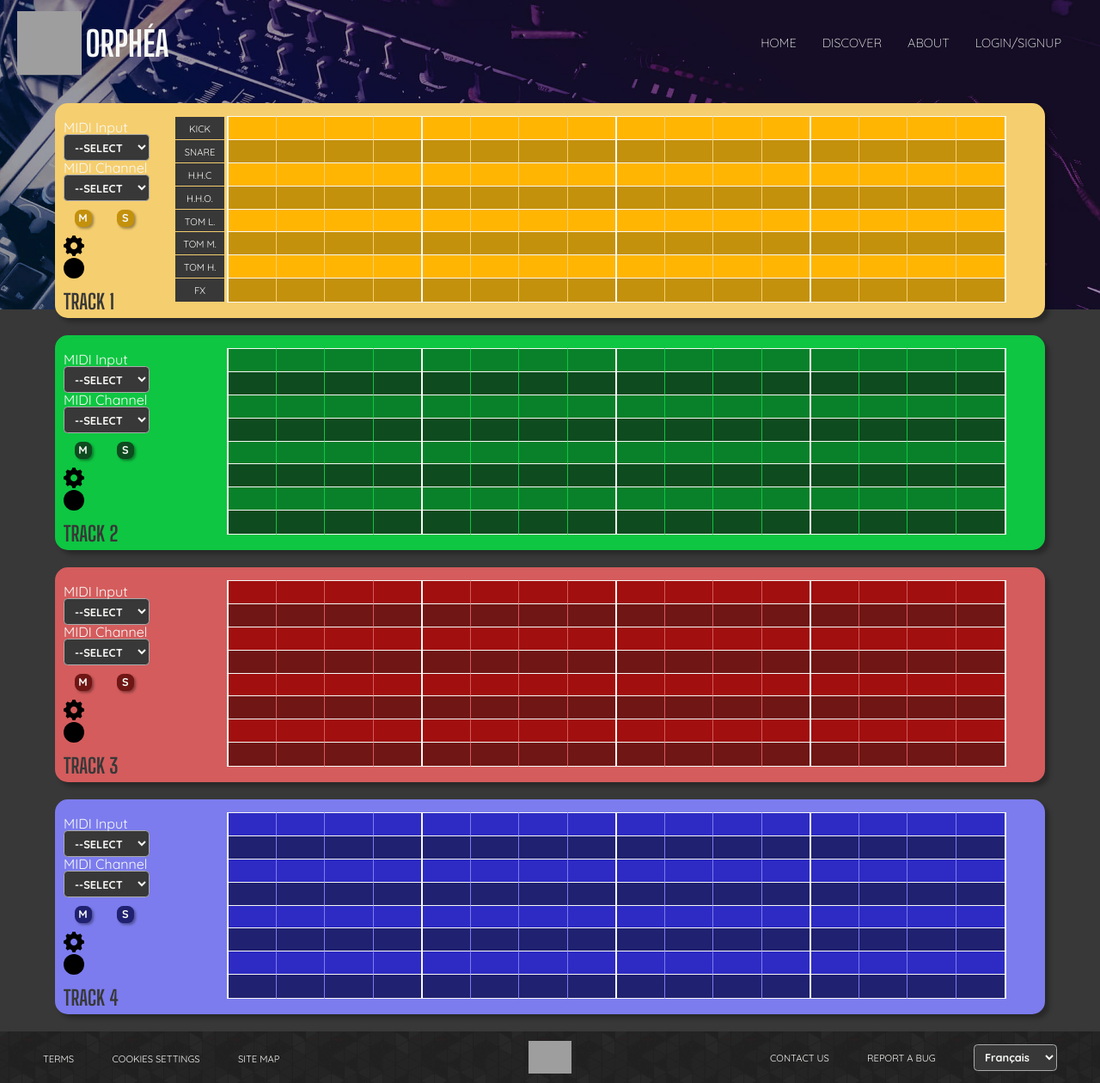
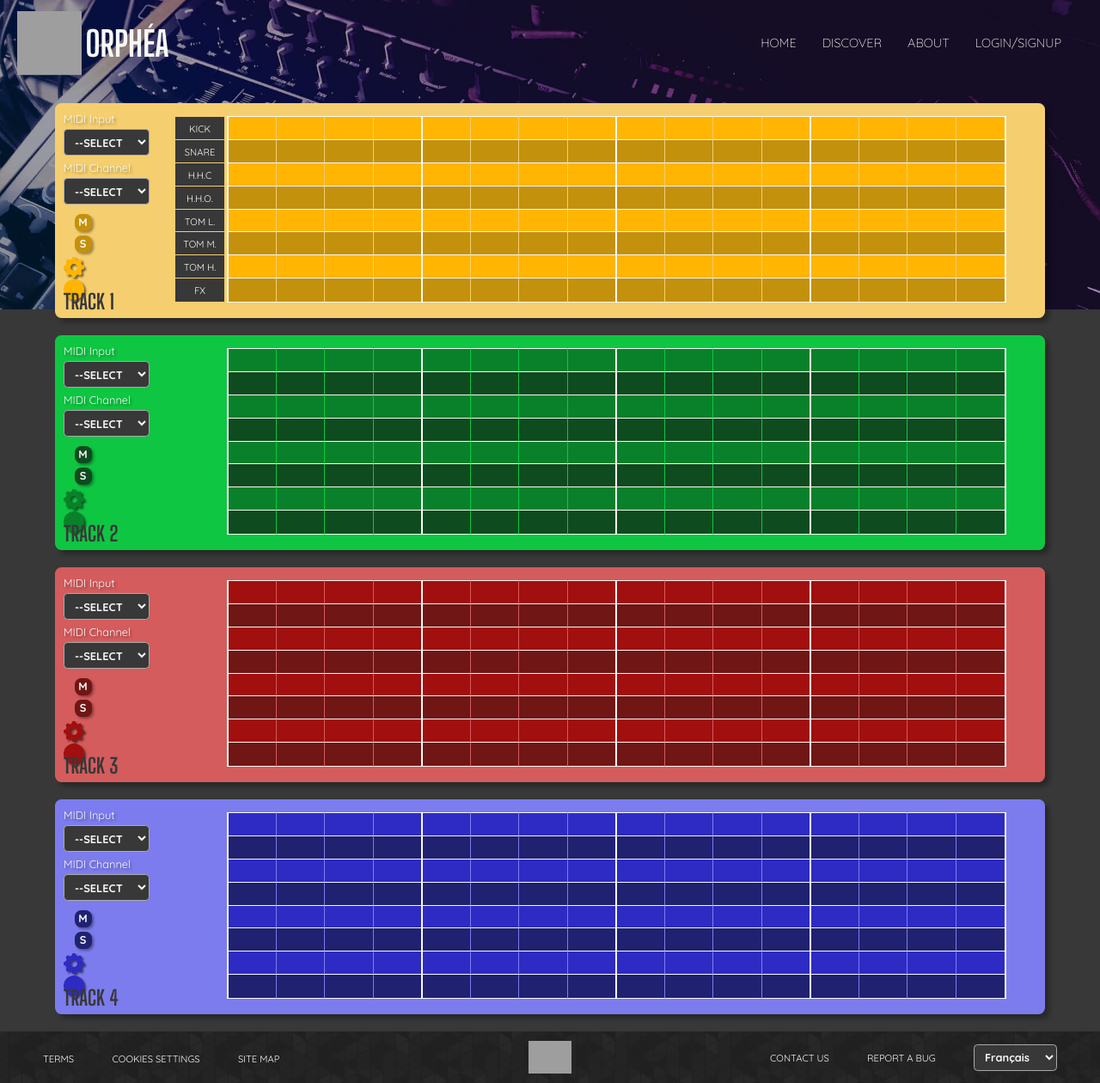
Before and after one commit to HadrienVerrier/ORPHEA, a PHP site: page /compose.html in a window 1280 px wide. Shown: the whole page at 86% size. Run offline with PHP 8.4, Linux system fonts and the light colour scheme; grey boxes are pictures that could not be loaded.

Commit message:
update compose page

```diff
--- a/compose.html
+++ b/compose.html
@@ -103,7 +103,6 @@
             <div id="t1" data-type="drums" data-synth='original'>
                 <div class="controls">
                     <div>
-                        <label for="midi_input_t1">MIDI Input</label>
                         <select id="midi_input_t1" name="midi_input_t1">
                             <option value="">--SELECT MIDI DEVICE--</option>
                             <option value="midi_t1_1">Focusrite Midi</option>
@@ -111,7 +110,7 @@
                             <option value="midi_t1_3">KeyStepPro</option>
                             <option value="midi_t1_4">MicroFreaks</option>
                         </select>
-                        <label for="midi_channel_t1">MIDI Channel</label>
+                        <label for="midi_input_t1">MIDI Input</label>
                         <select id="midi_channel_t1" name="midi_channel_t1">
                             <option>--SELECT MIDI CHANNEL--</option>
                             <option value="ch_t1_1">1</option>
@@ -131,6 +130,7 @@
                             <option value="ch_t1_15">15</option>
                             <option value="ch_t1_16">16</option>
                         </select>
+                        <label for="midi_channel_t1">MIDI Channel</label>
 
                         <input type="checkbox" id="mute_t1" name="mute_t1">
                         <label for="mute_t1">M</label>
@@ -438,7 +438,7 @@
             </div>
             <div id="t2" data-type="drums" data-synth='original'>
                 <div class="controls">
-                    <div><label for="midi_input_t2">MIDI Input</label>
+                    <div>
                         <select id="midi_input_t2" name="midi_input_t2">
                             <option value="">--SELECT MIDI DEVICE--</option>
                             <option value="midi_t2_1">Focusrite Midi</option>
@@ -446,7 +446,7 @@
                             <option value="midi_t2_3">KeyStepPro</option>
                             <option value="midi_t2_4">MicroFreaks</option>
                         </select>
-                        <label for="midi_channel_t2">MIDI Channel</label>
+                        <label for="midi_input_t2">MIDI Input</label>
                         <select id="midi_channel_t2" name="midi_channel_t2">
                             <option>--SELECT MIDI CHANNEL--</option>
                             <option value="ch_t2_1">1</option>
@@ -466,6 +466,8 @@
                             <option value="ch_t2_15">15</option>
                             <option value="ch_t2_16">16</option>
                         </select>
+                        <label for="midi_channel_t2">MIDI Channel</label>
+
                         <input type="checkbox" id="mute_t2" name="mute_t2">
                         <label for="mute_t2">M</label>
                         <input type="checkbox" id="solo_t2" name="solo_t2">
@@ -762,7 +764,7 @@
             </div>
             <div id="t3" data-type="drums" data-synth='original'>
                 <div class="controls">
-                    <div><label for="midi_input_t3">MIDI Input</label>
+                    <div>
                         <select id="midi_input_t3" name="midi_input_t3">
                             <option value="">--SELECT MIDI DEVICE--</option>
                             <option value="midi_t3_1">Focusrite Midi</option>
@@ -770,7 +772,7 @@
                             <option value="midi_t3_3">KeyStepPro</option>
                             <option value="midi_t3_4">MicroFreaks</option>
                         </select>
-                        <label for="midi_channel_t3">MIDI Channel</label>
+                        <label for="midi_input_t3">MIDI Input</label>
                         <select id="midi_channel_t3" name="midi_channel_t3">
                             <option>--SELECT MIDI CHANNEL--</option>
                             <option value="ch_t3_1">1</option>
@@ -790,6 +792,8 @@
                             <option value="ch_t3_15">15</option>
                             <option value="ch_t3_16">16</option>
                         </select>
+                        <label for="midi_channel_t3">MIDI Channel</label>
+
                         <input type="checkbox" id="mute_t3" name="mute_t3">
                         <label for="mute_t3">M</label>
                         <input type="checkbox" id="solo_t3" name="solo_t3">
@@ -1087,7 +1091,6 @@
             <div id="t4" data-type="drums" data-synth='original'>
                 <div class="controls">
                     <div>
-                        <label for="midi_input_t4">MIDI Input</label>
                         <select id="midi_input_t4" name="midi_input_t4">
                             <option value="">--SELECT MIDI DEVICE--</option>
                             <option value="midi_t4_1">Focusrite Midi</option>
@@ -1095,7 +1098,7 @@
                             <option value="midi_t4_3">KeyStepPro</option>
                             <option value="midi_t4_4">MicroFreaks</option>
                         </select>
-                        <label for="midi_channel_t4">MIDI Channel</label>
+                        <label for="midi_input_t4">MIDI Input</label>
                         <select id="midi_channel_t4" name="midi_channel_t4">
                             <option>--SELECT MIDI CHANNEL--</option>
                             <option value="ch_t4_1">1</option>
@@ -1115,6 +1118,8 @@
                             <option value="ch_t4_15">15</option>
                             <option value="ch_t4_16">16</option>
                         </select>
+                        <label for="midi_channel_t4">MIDI Channel</label>
+
                         <input type="checkbox" id="mute_t4" name="mute_t4">
                         <label for="mute_t4">M</label>
                         <input type="checkbox" id="solo_t4" name="solo_t4">
--- a/css/_compose.scss
+++ b/css/_compose.scss
@@ -34,7 +34,7 @@ main#compose {
 			margin: 2rem 0;
 			height: 25rem;
 			box-shadow: $shadow;
-			border-radius: $borderRadius;
+			border-radius: $borderRadius * 0.5;
 			overflow: hidden;
 			.controls {
 				position: relative;
@@ -48,16 +48,30 @@ main#compose {
 					position: absolute;
 					select {
 						width: 10rem;
+						position: relative;
+						top: 1rem;
+						&:first-of-type {
+							margin-bottom: 1rem;
+						}
+
+						& + label {
+							position: relative;
+							top: -5.2rem;
+							font-size: $regular * 0.8;
+							text-shadow: 2px 2px 3px rgba(0, 0, 0, 0.363);
+						}
+						&:last-of-type + label {
+							top: -4.2rem;
+						}
 					}
 					input[type="checkbox"] {
 						display: none;
-
 						& + label {
-							display: inline-block;
+							display: block;
 							background-color: $main;
 							width: 2rem;
 							height: 2rem;
-							margin: 1rem 1.25rem;
+							margin: 0.5rem 1.25rem;
 							text-align: center;
 							font-weight: bolder;
 							font-size: $regular * 0.8;
@@ -71,9 +85,14 @@ main#compose {
 						color: $background;
 						font-weight: bolder;
 						font-size: $regular * 1.5;
+						line-height: 0;
 						text-indent: 0;
-						position: relative;
-						top: -0.5rem;
+						position: absolute;
+						bottom: -2rem;
+					}
+					svg {
+						filter: drop-shadow(2px 2px 1px rgba(0, 0, 0, 0.555));
+						display: inline-block;
 					}
 				}
 			}
@@ -159,6 +178,9 @@ main#compose {
 								background-color: var(--tmain);
 							}
 						}
+						svg {
+							fill: var(--tmain);
+						}
 					}
 				}
 				div[id^="seq"] {
--- a/css/main.css
+++ b/css/main.css
@@ -837,7 +837,7 @@ main#compose #tracks > div[id^="t"] {
   height: 25rem;
   -webkit-box-shadow: 5px 5px 5px rgba(0, 0, 0, 0.281);
           box-shadow: 5px 5px 5px rgba(0, 0, 0, 0.281);
-  border-radius: 1.5rem;
+  border-radius: 0.75rem;
   overflow: hidden;
 }
 
@@ -860,6 +860,23 @@ main#compose #tracks > div[id^="t"] .controls > div {
 
 main#compose #tracks > div[id^="t"] .controls > div select {
   width: 10rem;
+  position: relative;
+  top: 1rem;
+}
+
+main#compose #tracks > div[id^="t"] .controls > div select:first-of-type {
+  margin-bottom: 1rem;
+}
+
+main#compose #tracks > div[id^="t"] .controls > div select + label {
+  position: relative;
+  top: -5.2rem;
+  font-size: 1.28rem;
+  text-shadow: 2px 2px 3px rgba(0, 0, 0, 0.363);
+}
+
+main#compose #tracks > div[id^="t"] .controls > div select:last-of-type + label {
+  top: -4.2rem;
 }
 
 main#compose #tracks > div[id^="t"] .controls > div input[type="checkbox"] {
@@ -867,11 +884,11 @@ main#compose #tracks > div[id^="t"] .controls > div input[type="checkbox"] {
 }
 
 main#compose #tracks > div[id^="t"] .controls > div input[type="checkbox"] + label {
-  display: inline-block;
+  display: block;
   background-color: #650076;
   width: 2rem;
   height: 2rem;
-  margin: 1rem 1.25rem;
+  margin: 0.5rem 1.25rem;
   text-align: center;
   font-weight: bolder;
   font-size: 1.28rem;
@@ -886,9 +903,16 @@ main#compose #tracks > div[id^="t"] .controls > div .track-name {
   color: #383838;
   font-weight: bolder;
   font-size: 2.4rem;
+  line-height: 0;
   text-indent: 0;
-  position: relative;
-  top: -0.5rem;
+  position: absolute;
+  bottom: -2rem;
+}
+
+main#compose #tracks > div[id^="t"] .controls > div svg {
+  -webkit-filter: drop-shadow(2px 2px 1px rgba(0, 0, 0, 0.555));
+          filter: drop-shadow(2px 2px 1px rgba(0, 0, 0, 0.555));
+  display: inline-block;
 }
 
 main#compose #tracks > div[id^="t"] div[id^="seq"] {
@@ -984,6 +1008,10 @@ main#compose #tracks div#t1 .controls > div input[type="checkbox"]:checked + lab
   background-color: var(--tmain);
 }
 
+main#compose #tracks div#t1 .controls > div svg {
+  fill: var(--tmain);
+}
+
 main#compose #tracks div#t1 div[id^="seq"] > div input + label {
   background-color: var(--tmain);
   border: 1px solid var(--tlight);
@@ -1008,6 +1036,10 @@ main#compose #tracks div#t2 .controls > div input[type="checkbox"] + label {
 
 main#compose #tracks div#t2 .controls > div input[type="checkbox"]:checked + label {
   background-color: var(--tmain);
+}
+
+main#compose #tracks div#t2 .controls > div svg {
+  fill: var(--tmain);
 }
 
 main#compose #tracks div#t2 div[id^="seq"] > div input + label {
@@ -1036,6 +1068,10 @@ main#compose #tracks div#t3 .controls > div input[type="checkbox"]:checked + lab
   background-color: var(--tmain);
 }
 
+main#compose #tracks div#t3 .controls > div svg {
+  fill: var(--tmain);
+}
+
 main#compose #tracks div#t3 div[id^="seq"] > div input + label {
   background-color: var(--tmain);
   border: 1px solid var(--tlight);
@@ -1062,6 +1098,10 @@ main#compose #tracks div#t4 .controls > div input[type="checkbox"]:checked + lab
   background-color: var(--tmain);
 }
 
+main#compose #tracks div#t4 .controls > div svg {
+  fill: var(--tmain);
+}
+
 main#compose #tracks div#t4 div[id^="seq"] > div input + label {
   background-color: var(--tmain);
   border: 1px solid var(--tlight);
```
Also changed, not shown: 1 other file.
